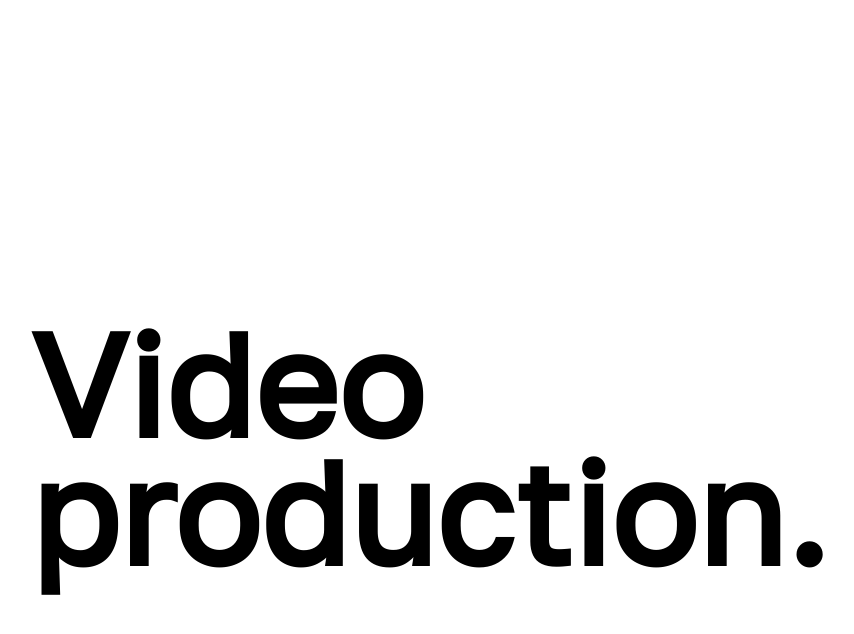
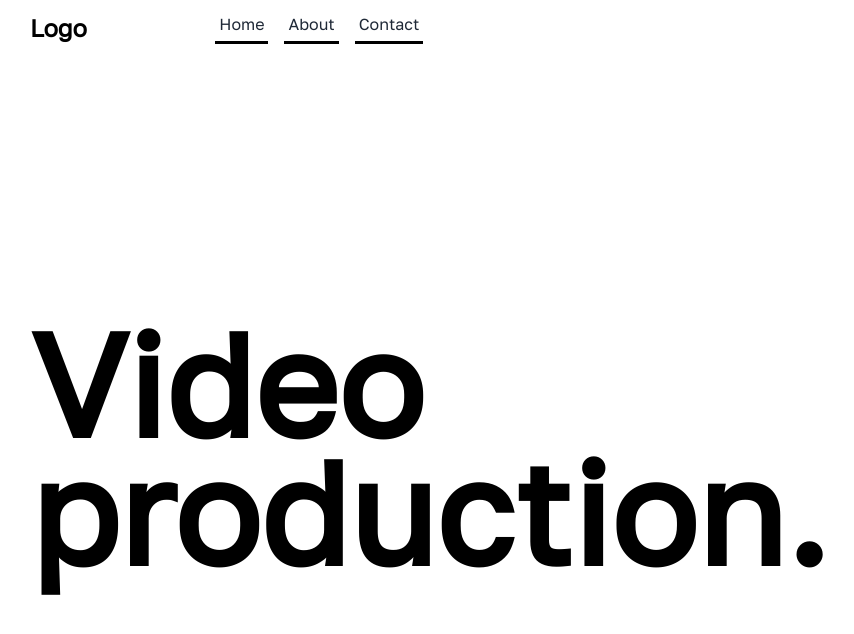
Before and after one commit to Praizee/Kakao-Video-Website, a React (Vite) app: page / in a window 1280 px wide. Shown: the top 634 px of the page, without its empty margins (82-936 px from the left). Built offline with nearby package versions, Linux system fonts and the light colour scheme.

Commit message:
Update Navbar.jsx

```diff
--- a/src/Components/Navbar/Navbar.jsx
+++ b/src/Components/Navbar/Navbar.jsx
@@ -1,7 +1,6 @@
 import React, { useState } from "react";
 import { NavLink } from "react-router-dom";
-import { NavbarData } from "./NavbarData"
-// import BlackLogo from "../../assets"
+import { NavbarData } from "./NavbarData.jsx"
 
 const Navbar = () => {
   const [showNav, setshowNav] = useState(false)
@@ -11,11 +10,14 @@ const Navbar = () => {
       <div className="navbar-start laptop:ml-[6.5rem] mx-4">
         <a className="leading-[1.5rem] text-black font-black text-[1.5rem]">
           {/* <img className="w-[60%]" src={BlackLogo} alt="web Logo" /> */}
+          <h1 className="font-bold">
+            Logo
+          </h1>
         </a>
       </div>
 
       {/* displays on wide screen */}
-      {/* <div className="navbar-center hidden laptop:flex laptop:mr-[20rem]">
+      <div className="navbar-center hidden laptop:flex laptop:mr-[20rem]">
         <ul className="menu-horizontal px-1">
           {NavbarData.map((item, index) => {
             return (
@@ -29,7 +31,7 @@ const Navbar = () => {
             );
           })}
         </ul>
-      </div> */}
+      </div>
 
       <div className="navbar-end">
         <div className="">
@@ -55,7 +57,9 @@ const Navbar = () => {
                   <NavLink to={item.path} className={({ isActive }) =>
                     isActive ? 'flex min-w-max ' : 'flex rounded-none min-w-max'
                   }>
-                    <span className="text-black"> {item.title}</span>
+                    <span className="p-4 text-white bg-transparent hover:bg-transparent mx-1 btn">
+                      {item.title}
+                    </span>
                   </NavLink>
                 </li>
               );
```
